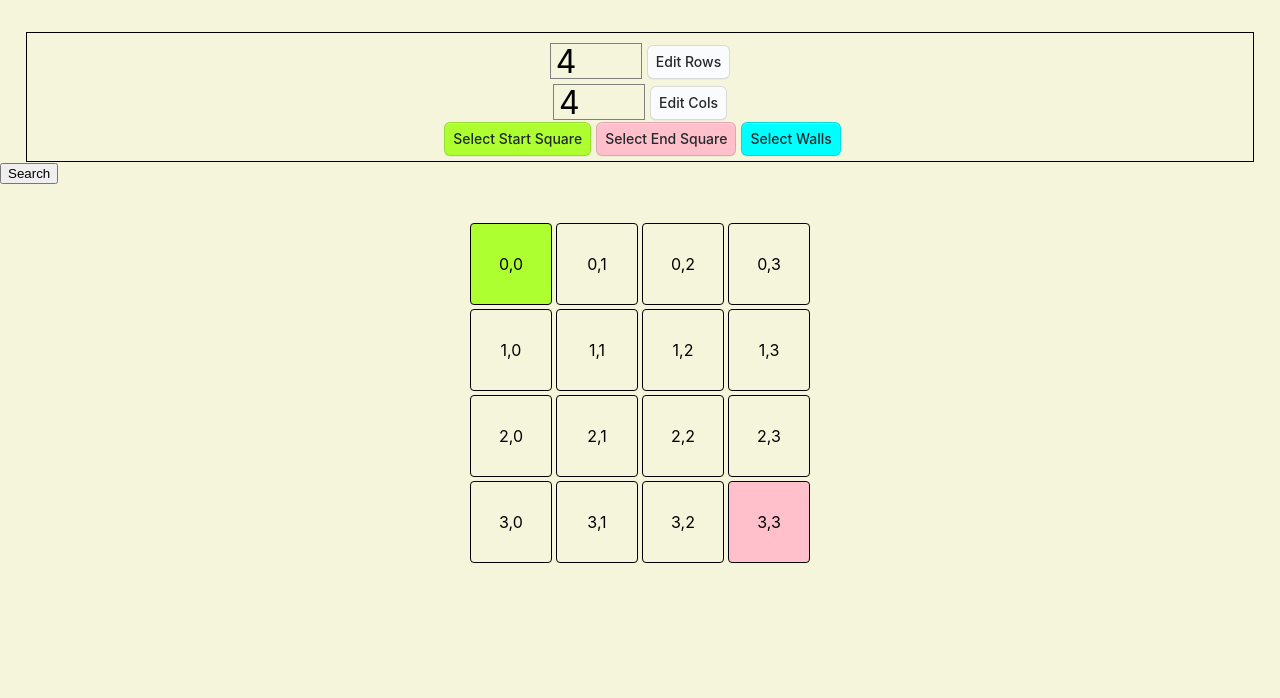
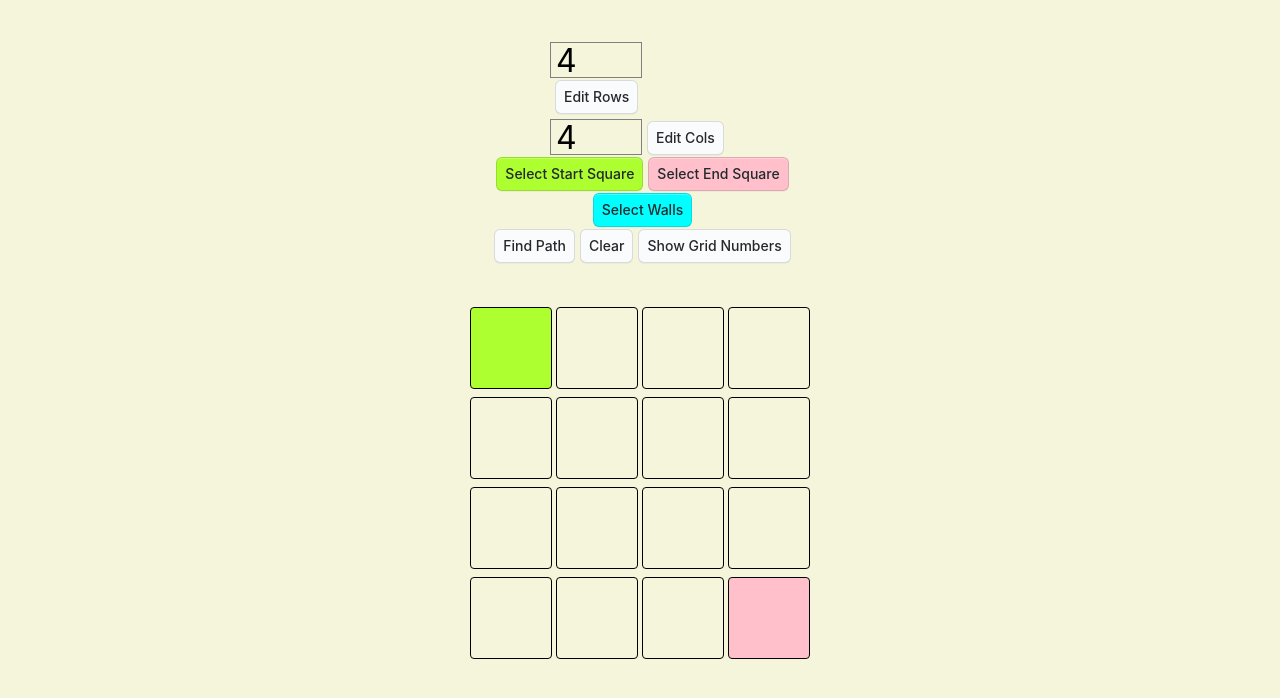
Before and after one commit to jaitken/pathfinder, a React (Create React App) app: page / in a window 1280 px wide. Shown: the top 698 px of the page. Built offline with nearby package versions, Linux system fonts and the light colour scheme.

Commit message:
added more control buttons and cleaned up styles for them

```diff
--- a/src/App.css
+++ b/src/App.css
@@ -3,13 +3,19 @@
 }
 
 .mainInput{
-  width: 95%;
+  width: 30%;
   margin: auto;
   text-align: center;
   margin-top: 2rem;
   padding: 5px;
-  border: 1px solid black;
   padding-top: 10px;
+  min-width: 205px;
+}
+.innerInput{
+  width: 33%;
+  margin: auto;
+  text-align: left;
+  min-width: 180px;
 }
 
 .colDiv{
--- a/src/App.js
+++ b/src/App.js
@@ -15,6 +15,7 @@ function App() {
   const [editingStartSquare, setEditingStartSquare] = useState(false);
   const [endSquare, setEndSquare] = useState("3,3");
   const [editingEndSquare, setEditingEndSquare] = useState(false);
+  const [showGridNumbers, setShowGridNumbers] = useState(false);
 
   const [finalPath, setFinalPath] = useState([]);
 
@@ -22,7 +23,6 @@ function App() {
   const displayGrid = [];
 
   function handleSelect(row, col) {
-    console.log(row + "," + col);
 
     if (editingWallSquares) {
       if (`${row},${col}` === startSquare || `${row},${col}` === endSquare) {
@@ -71,6 +71,28 @@ function App() {
     return "gridSquare";
   }
 
+  //find out if start/end sqaure is within grid, if not reset it to be within grid
+
+  let startSquareRow = startSquare.substring(0, startSquare.indexOf(","));
+  let startSquareCol = startSquare.substring(startSquare.indexOf(",") + 1)
+  let endSquareRow = endSquare.substring(0, endSquare.indexOf(","));
+  let endSquareCol = endSquare.substring(endSquare.indexOf(",") + 1)
+  if(startSquareRow > numRows - 1){
+    setStartSquare('0,0');
+  }
+
+  if(startSquareCol > numCols - 1){
+    setStartSquare('0,0');
+  }
+
+  if(endSquareRow > numRows - 1){
+    setEndSquare(`${numRows-1},${numCols-1}`);
+  }
+  if(endSquareCol > numCols - 1){
+    setEndSquare(`${numRows-1},${numCols-1}`);;
+  }
+
+
   for (let r = 0; r < numRows; r++) {
     grid[r] = [];
     for (let c = 0; c < numCols; c++) {
@@ -81,7 +103,7 @@ function App() {
           key={r + " " + c}
           onClick={() => handleSelect(r, c)}
         >
-          {`${r},${c}`}
+          {showGridNumbers ? `${r},${c}` : ''}
         </div>
       );
     }
@@ -180,7 +202,6 @@ function App() {
     setFinalPath(pathAsStringArray);
   }
 
-  console.log(finalPath);
 
   return (
     <div>
@@ -196,8 +217,11 @@ function App() {
         editWalls={editingWallSquares}
         setEditWalls={setEditingWallSquares}
         resetPath={setFinalPath}
+        findPath={runAStarSearch}
+        resetWalls={setSelectedSquares}
+        setShowGrid={setShowGridNumbers}
+        showGrid={showGridNumbers}
       ></Input>
-      <button onClick={runAStarSearch}>Search</button>
       <div className="mainGrid">{displayGrid.map((item) => item)}</div>
     </div>
   );
--- a/src/components/Input.jsx
+++ b/src/components/Input.jsx
@@ -1,7 +1,23 @@
 /* eslint-disable */
 import { useState } from "react";
 
-export default function Input({ numRows, onRowChange, numCols, onColChange, editStart, setEditStart, editEnd, setEditEnd, editWalls, setEditWalls, resetPath }) {
+export default function Input({
+  numRows,
+  onRowChange,
+  numCols,
+  onColChange,
+  editStart,
+  setEditStart,
+  editEnd,
+  setEditEnd,
+  editWalls,
+  setEditWalls,
+  resetPath,
+  findPath,
+  resetWalls,
+  setShowGrid,
+  showGrid,
+}) {
   const [rowCount, setRowCount] = useState(numRows);
   const [colCount, setColCount] = useState(numCols);
   const [isEditingRows, setIsEditingRows] = useState(false);
@@ -37,7 +53,6 @@ export default function Input({ numRows, onRowChange, numCols, onColChange, edit
     ></input>
   );
 
-
   if (isEditingRows) {
     displayNumRows = (
       <input
@@ -66,27 +81,127 @@ export default function Input({ numRows, onRowChange, numCols, onColChange, edit
     );
   }
 
-  let editStartSquareButton = <button onClick={() => {setEditStart(true); setEditEnd(false); setEditWalls(false); resetPath([]) }} className="button-4 greenButton">Select Start Square</button>
+  let editStartSquareButton = (
+    <button
+      onClick={() => {
+        setEditStart(true);
+        setEditEnd(false);
+        setEditWalls(false);
+        resetPath([]);
+      }}
+      className="button-4 greenButton"
+    >
+      Select Start Square
+    </button>
+  );
 
-  if(editStart){
-    editStartSquareButton = <button onClick={() => setEditStart(false)} className="button-4 greenButton selectedButton">Stop Selecting</button>
+  if (editStart) {
+    editStartSquareButton = (
+      <button
+        onClick={() => setEditStart(false)}
+        className="button-4 greenButton selectedButton"
+      >
+        Stop Selecting
+      </button>
+    );
   }
 
-  let editEndSquareButton = <button onClick={() => {setEditEnd(true); setEditStart(false); setEditWalls(false); resetPath([])}} className="button-4 pinkButton">Select End Square</button>
+  let editEndSquareButton = (
+    <button
+      onClick={() => {
+        setEditEnd(true);
+        setEditStart(false);
+        setEditWalls(false);
+        resetPath([]);
+      }}
+      className="button-4 pinkButton"
+    >
+      Select End Square
+    </button>
+  );
 
-  if(editEnd){
-    editEndSquareButton = <button onClick={() => setEditEnd(false)} className="button-4 pinkButton selectedButton">Stop Selecting</button>
+  if (editEnd) {
+    editEndSquareButton = (
+      <button
+        onClick={() => setEditEnd(false)}
+        className="button-4 pinkButton selectedButton"
+      >
+        Stop Selecting
+      </button>
+    );
   }
 
-  let editWallButton = <button onClick={() => {setEditWalls(true); setEditStart(false); setEditEnd(false); resetPath([])}} className="button-4 blueButton">Select Walls</button>
+  let editWallButton = (
+    <button
+      onClick={() => {
+        setEditWalls(true);
+        setEditStart(false);
+        setEditEnd(false);
+        resetPath([]);
+      }}
+      className="button-4 blueButton"
+    >
+      Select Walls
+    </button>
+  );
 
-  if(editWalls){
-    editWallButton = <button onClick={() => setEditWalls(false)} className="button-4 blueButton selectedButton">Stop Selecting</button>
+  if (editWalls) {
+    editWallButton = (
+      <button
+        onClick={() => setEditWalls(false)}
+        className="button-4 blueButton selectedButton"
+      >
+        Stop Selecting
+      </button>
+    );
   }
 
+  let findPathButton = (
+    <button
+      onClick={() => {
+        findPath();
+        setEditEnd(false);
+        setEditStart(false);
+        setEditWalls(false);
+      }}
+      className="button-4"
+    >
+      Find Path
+    </button>
+  );
+
+  let clearButton = (
+    <button
+      onClick={() => {
+        resetPath([]);
+        resetWalls([]);
+        setEditWalls();
+        setEditEnd(false);
+        setEditStart(false);
+      }}
+      className="button-4"
+    >
+      Clear
+    </button>
+  );
+
+  let showGridButton = (
+    <button onClick={() => setShowGrid(true)} className="button-4">
+      Show Grid Numbers
+    </button>
+  );
+
+  if (showGrid) {
+    showGridButton = (
+      <button onClick={() => setShowGrid(false)} className="button-4">
+        Hide Grid Numbers
+      </button>
+    );
+  }
 
   return (
     <div className="mainInput">
+      <div className="innerInput">
         <div className="rowDiv">
           {displayNumRows}
           <button onClick={() => handleEditClick("rows")} className="button-4">
@@ -99,10 +214,14 @@ export default function Input({ numRows, onRowChange, numCols, onColChange, edit
             {isEditingCols ? "Save" : "Edit Cols"}
           </button>
         </div>
+      </div>
       {editStartSquareButton}
       {editEndSquareButton}
       {editWallButton}
+      <br />
+      {findPathButton}
+      {clearButton}
+      {showGridButton}
     </div>
   );
-
 }
```
Lines whose indentation alone changed are shown as unchanged.
